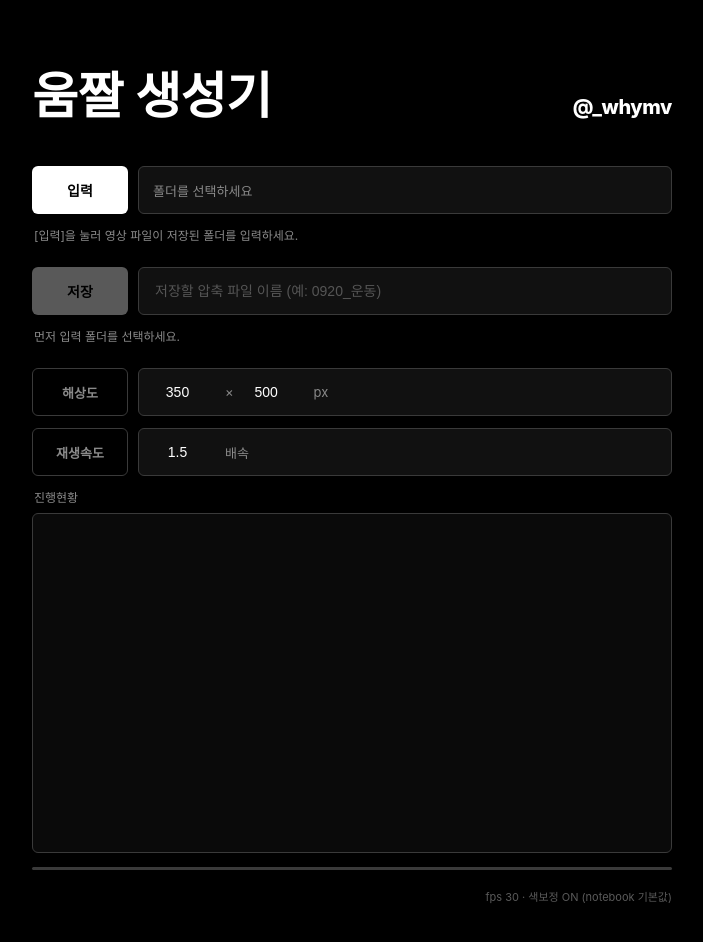
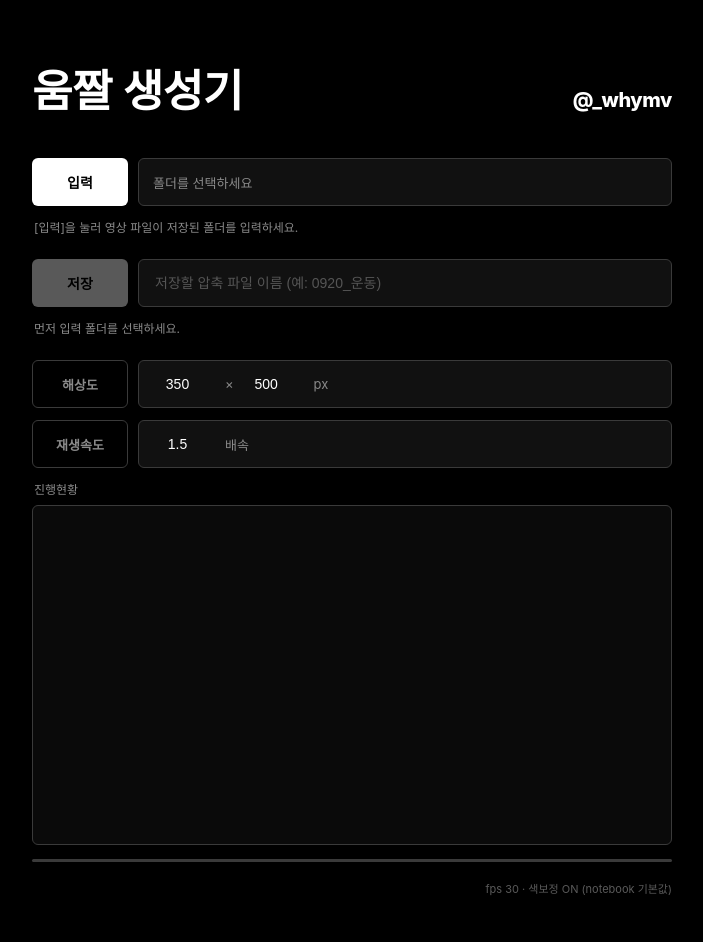
Before and after one commit to whymv/Free-GIF-Converter, a plain HTML site: page index.html in a window 1280 px wide. Shown: the whole page, without its empty margins (288-991 px from the left). Drawn offline with nearby package versions, Linux system fonts and the light colour scheme.

Commit message:
Decrease h1 font size from 50px to 44px

```diff
--- a/index.html
+++ b/index.html
@@ -45,7 +45,7 @@
     white-space:nowrap;
   }
   h1{
-    font-size:50px;
+    font-size:44px;
     font-weight:600;
     letter-spacing:-0.01em;
     margin:0;
```
